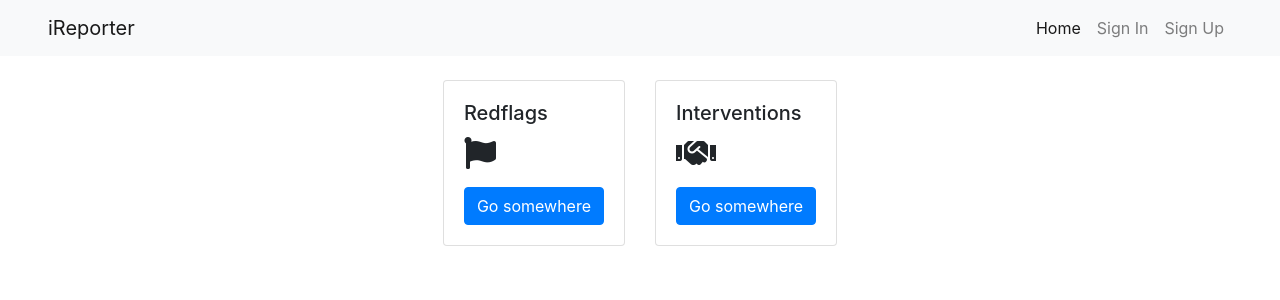
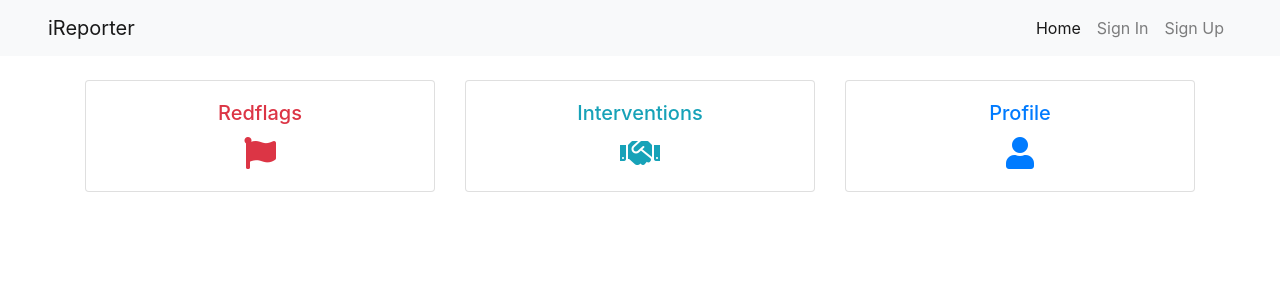
Before and after one commit to Raywire/ireporter-frontend, a React app: page /home in a window 1280 px wide. Shown: the top 300 px of the page. Built offline with nearby package versions, Linux system fonts and the light colour scheme.

Commit message:
[#166106703] Adds basic styling

```diff
--- a/src/containers/dashboard/Home.js
+++ b/src/containers/dashboard/Home.js
@@ -1,29 +1,42 @@
 import React, { Component } from 'react';
+import { Link } from 'react-router-dom';
 
 class Home extends Component {
 
   render() {
 
     return (
-      <div className="container mt-4 d-flex align-items-center justify-content-center">
-        <div className="row">
-        <div className="col-sm-6">
+      <div className="container mt-4  align-items-center justify-content-center">
+        <div className="row dashboard">
+        <div className="col-sm-4">
+          <Link to="/redflags">
             <div className="card">
-            <div className="card-body">
-                <h5 className="card-title">Redflags</h5>
-                <p className="card-text"><i className="fa fa-flag red fa-2x" aria-hidden="true"></i></p>
-                <a href="#" className="btn btn-primary">Go somewhere</a>
+              <div className="card-body">
+                <h5 className="card-title text-danger text-center">Redflags</h5>
+                <p className="card-text text-center text-danger"><i className="fa fa-flag red fa-2x" aria-hidden="true"></i></p>
+              </div>
             </div>
+          </Link>
+        </div>
+        <div className="col-sm-4">
+          <Link to="/interventions">
+            <div className="card">
+              <div className="card-body">
+                <h5 className="card-title text-info text-center">Interventions</h5>
+                <p className="card-text text-info text-center"><i className="fa fa-handshake theme-blue fa-2x" aria-hidden="true"></i></p>
+              </div>
             </div>
+          </Link>
         </div>
-        <div className="col-sm-6">
+        <div className="col-sm-4">
+          <Link to="/profile">
             <div className="card">
-            <div className="card-body">
-                <h5 className="card-title">Interventions</h5>
-                <p className="card-text"><i className="fa fa-handshake theme-blue fa-2x" aria-hidden="true"></i></p>
-                <a href="#" className="btn btn-primary">Go somewhere</a>
+              <div className="card-body">
+                <h5 className="card-title text-center">Profile</h5>
+                <p className="card-text text-center"><i className="fa fa-user theme-blue fa-2x" aria-hidden="true"></i></p>
+              </div>
             </div>
-            </div>
+          </Link>
         </div>
         </div>
       </div>
--- a/src/containers/incidents/EditIncident.js
+++ b/src/containers/incidents/EditIncident.js
@@ -23,7 +23,6 @@ export class EditIncident extends Component {
   }
 
   componentWillReceiveProps(nextProps) {
-    console.log(nextProps, this.props)
     try {
       const incidents = [];
       incidents.push(nextProps.incident);
@@ -60,7 +59,6 @@ export class EditIncident extends Component {
 
     const incident = this.state;
     const incidentData = this.props.incident;
-    console.log(this.state, this.props);
 
     return (
       <div className="container">
--- a/src/themes/custom.scss
+++ b/src/themes/custom.scss
@@ -3,3 +3,8 @@
 // AFTER the Bootstrap imports.
 @import "../../node_modules/bootstrap/scss/bootstrap.scss";
 // Define your variable overrides here
+.dashboard {
+    a {
+      text-decoration: none;
+    }
+  }
```
